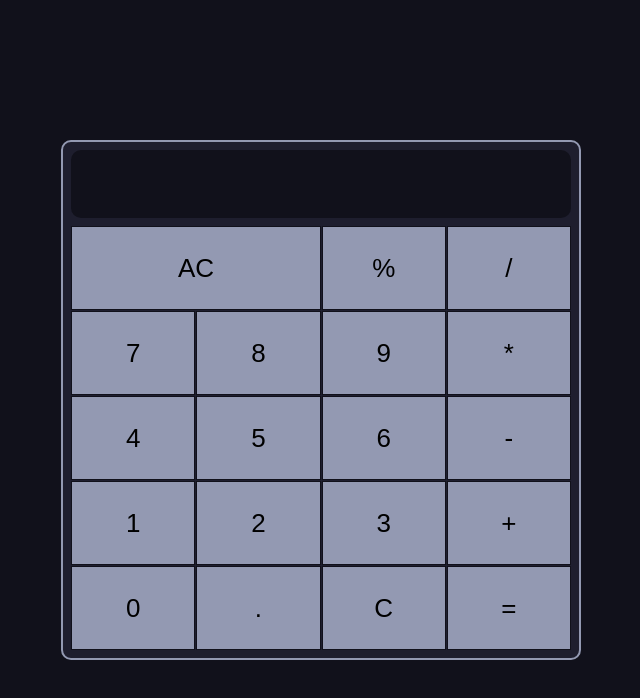
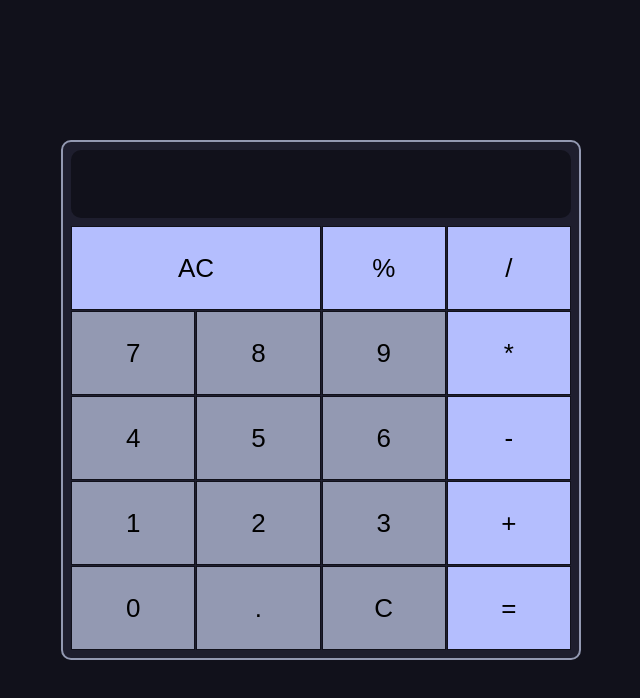
Before and after one commit to jasmirmd/calculator, a plain HTML site: page index.html in a window 1280 px wide. Shown: the whole page, without its empty margins (319-959 px from the left). Drawn offline with Linux system fonts and the light colour scheme.

Commit message:
changed btns color

```diff
--- a/index.html
+++ b/index.html
@@ -15,33 +15,33 @@
       </div>
       <div class="buttons">
         <div>
-          <button>AC</button>
-          <button>%</button>
-          <button>/</button>
+          <button class="clr">AC</button>
+          <button class="clr">%</button>
+          <button class="clr">/</button>
         </div>
         <div>
           <button>7</button>
           <button>8</button>
           <button>9</button>
-          <button>*</button>
+          <button class="clr">*</button>
         </div>
         <div>
           <button>4</button>
           <button>5</button>
           <button>6</button>
-          <button>-</button>
+          <button class="clr">-</button>
         </div>
         <div>
           <button>1</button>
           <button>2</button>
           <button>3</button>
-          <button>+</button>
+          <button class="clr">+</button>
         </div>
         <div>
           <button>0</button>
           <button>.</button>
           <button>C</button>
-          <button>=</button>
+          <button class="clr">=</button>
         </div>
       </div>
     </div>
--- a/src/base.css
+++ b/src/base.css
@@ -3,6 +3,7 @@
   --overlay2: #9399b2;
   --base: #1e1e2e;
   --text: #cdd6f4;
+  --lavender: #b4befe;
 }
 
 * {
@@ -76,6 +77,10 @@ body {
   flex: 10.3;
 }
 
+.clr {
+  background-color: var(--lavender) !important;
+}
+
 @media (max-width: 800px) {
   .main {
     width: 300px;
```
